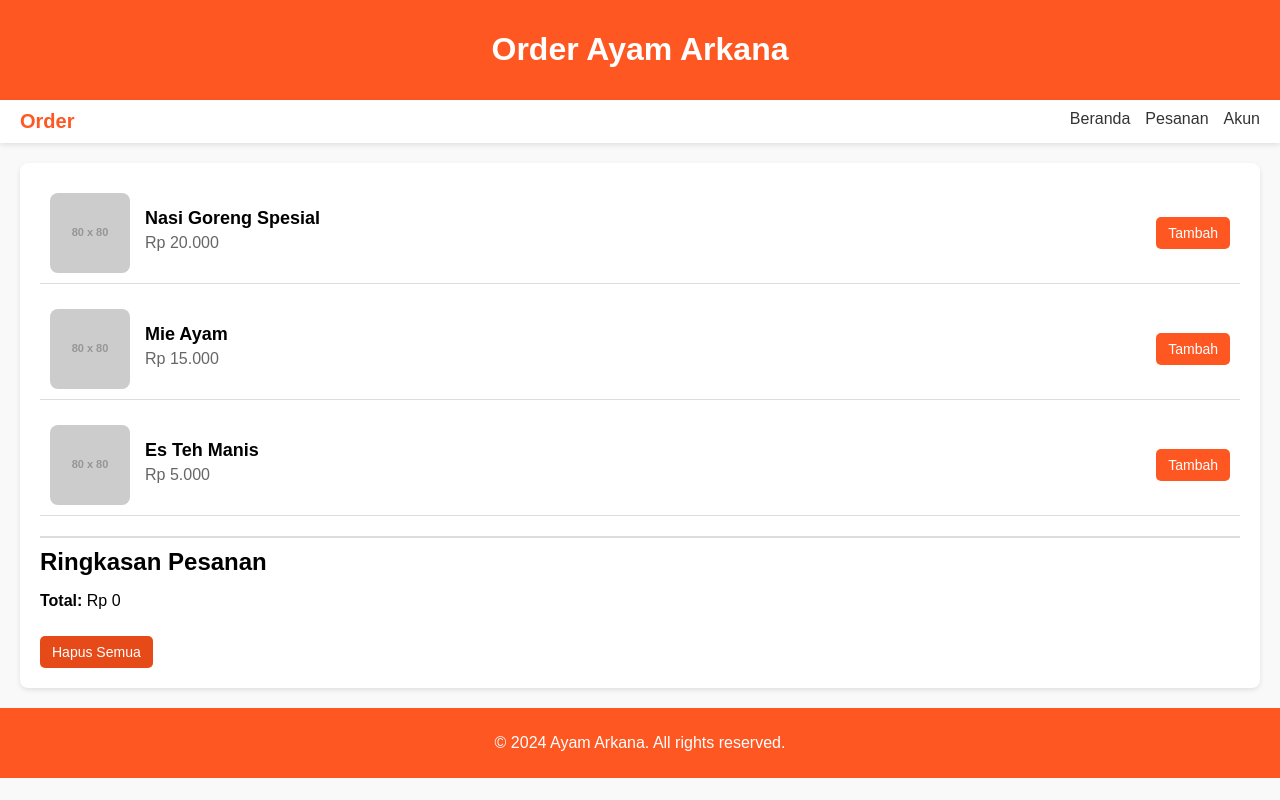
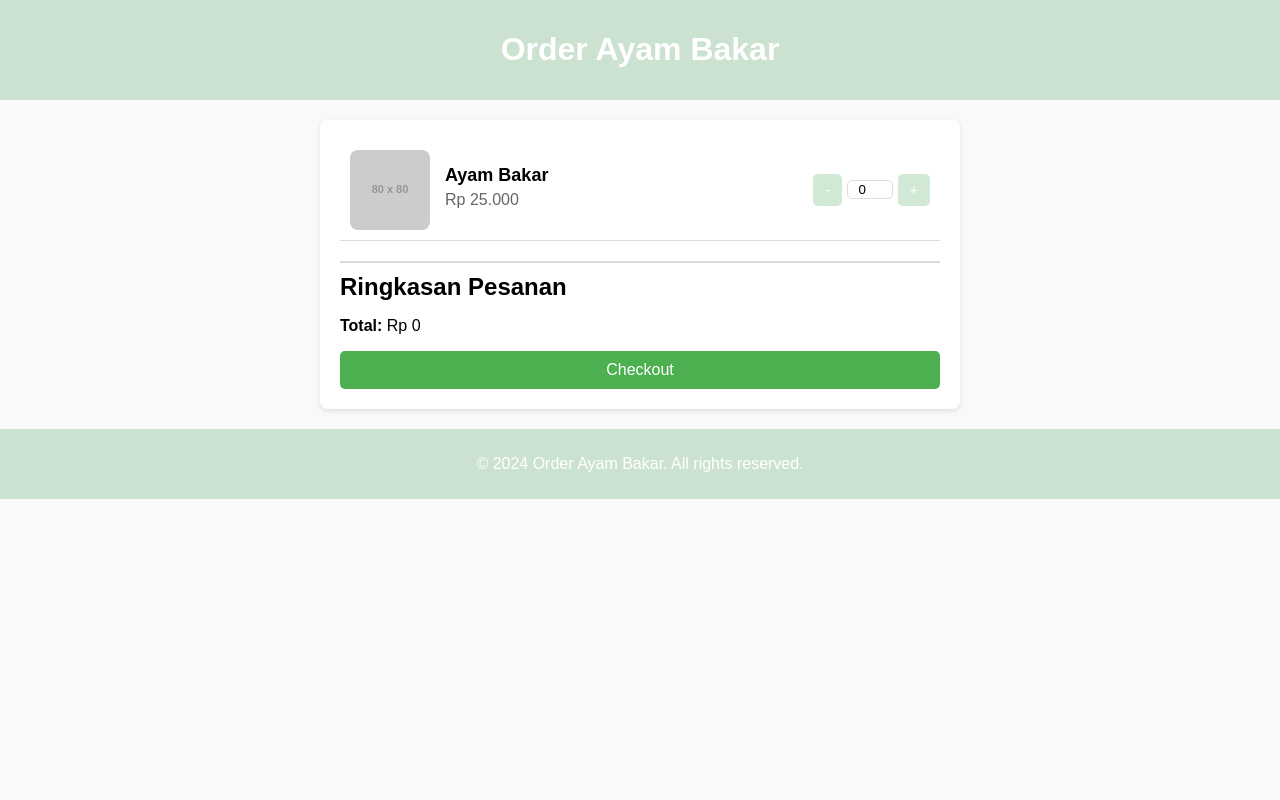
Before and after one commit to ayambakarpenyetarkana/ayambakarpenyetarkana.github.io, a plain HTML site: page html/order.html in a window 1280 px wide. Drawn offline with Linux system fonts and the light colour scheme; files that its build step writes are made by us from their sources; placeholder pictures from the web are drawn by us.

Commit message:
Add & Delete

```diff
--- a/html/order.html
+++ b/html/order.html
@@ -3,8 +3,7 @@
 <head>
     <meta charset="UTF-8">
     <meta name="viewport" content="width=device-width, initial-scale=1.0">
-    <title>Order - Ayam Arkana</title>
-    <link rel="stylesheet" href="order.css">
+    <title>Order Ayam Bakar</title>
     <style>
         body {
             font-family: Arial, sans-serif;
@@ -13,40 +12,13 @@
             background-color: #f9f9f9;
         }
         header {
-            background-color: #ff5722;
+            background-color: rgba(0, 125, 23, 0.179);
             color: white;
             padding: 10px 20px;
             text-align: center;
         }
-        nav {
-            display: flex;
-            justify-content: space-between;
-            padding: 10px 20px;
-            background-color: #fff;
-            box-shadow: 0 2px 5px rgba(0, 0, 0, 0.1);
-            position: sticky;
-            top: 0;
-            z-index: 10;
-        }
-        nav .logo {
-            font-size: 20px;
-            font-weight: bold;
-            color: #ff5722;
-        }
-        nav .nav-links {
-            display: flex;
-            gap: 15px;
-        }
-        nav .nav-links a {
-            text-decoration: none;
-            color: #333;
-            font-size: 16px;
-        }
-        nav .nav-links a:hover {
-            color: #ff5722;
-        }
         .container {
-            max-width: 1200px;
+            max-width: 600px;
             margin: 20px auto;
             background: white;
             box-shadow: 0 2px 5px rgba(0, 0, 0, 0.1);
@@ -83,7 +55,7 @@
             align-items: center;
         }
         .menu-actions button {
-            background-color: #ff5722;
+            background-color: rgba(0, 125, 23, 0.179);
             color: white;
             border: none;
             padding: 8px 12px;
@@ -92,7 +64,14 @@
             font-size: 14px;
         }
         .menu-actions button:hover {
-            background-color: #e64a19;
+            background-color: rgba(0, 125, 23, 0.179);
+        }
+        .menu-actions input {
+            width: 40px;
+            text-align: center;
+            margin: 0 5px;
+            border: 1px solid #ddd;
+            border-radius: 5px;
         }
         .order-summary {
             margin-top: 20px;
@@ -109,21 +88,24 @@
         .order-summary ul li {
             margin-bottom: 5px;
         }
-        .clear-order {
-            margin-top: 10px;
-            background-color: #e64a19;
+        .checkout-button {
+            display: block;
+            width: 100%;
+            background-color: #4caf50;
             color: white;
             border: none;
-            padding: 8px 12px;
+            padding: 10px;
+            text-align: center;
+            font-size: 16px;
             border-radius: 5px;
             cursor: pointer;
-            font-size: 14px;
+            margin-top: 10px;
         }
-        .clear-order:hover {
-            background-color: #d84315;
+        .checkout-button:hover {
+            background-color: #45a049;
         }
         footer {
-            background-color: #ff5722;
+            background-color: rgba(0, 125, 23, 0.179);
             color: white;
             text-align: center;
             padding: 10px;
@@ -133,45 +115,19 @@
 </head>
 <body>
     <header>
-        <h1>Order Ayam Arkana</h1>
+        <h1>Order Ayam Bakar</h1>
     </header>
-    <nav>
-        <div class="logo">Order</div>
-        <div class="nav-links">
-            <a href="#">Beranda</a>
-            <a href="#">Pesanan</a>
-            <a href="#">Akun</a>
-        </div>
-    </nav>
     <div class="container">
         <div class="menu-item">
-            <img src="https://via.placeholder.com/80" alt="Menu Item">
+            <img src="https://via.placeholder.com/80" alt="Ayam Bakar">
             <div class="menu-details">
-                <h3>Nasi Goreng Spesial</h3>
-                <p>Rp 20.000</p>
+                <h3>Ayam Bakar</h3>
+                <p>Rp 25.000</p>
             </div>
             <div class="menu-actions">
-                <button onclick="addToOrder('Nasi Goreng Spesial', 20000)">Tambah</button>
-            </div>
-        </div>
-        <div class="menu-item">
-            <img src="https://via.placeholder.com/80" alt="Menu Item">
-            <div class="menu-details">
-                <h3>Mie Ayam</h3>
-                <p>Rp 15.000</p>
-            </div>
-            <div class="menu-actions">
-                <button onclick="addToOrder('Mie Ayam', 15000)">Tambah</button>
-            </div>
-        </div>
-        <div class="menu-item">
-            <img src="https://via.placeholder.com/80" alt="Menu Item">
-            <div class="menu-details">
-                <h3>Es Teh Manis</h3>
-                <p>Rp 5.000</p>
-            </div>
-            <div class="menu-actions">
-                <button onclick="addToOrder('Es Teh Manis', 5000)">Tambah</button>
+                <button onclick="updateCart('Ayam Bakar', 25000, -1)">-</button>
+                <input type="number" id="AyamBakarQty" value="0" readonly>
+                <button onclick="updateCart('Ayam Bakar', 25000, 1)">+</button>
             </div>
         </div>
 
@@ -179,18 +135,27 @@
             <h2>Ringkasan Pesanan</h2>
             <ul id="order-list"></ul>
             <p><strong>Total:</strong> Rp <span id="total-price">0</span></p>
-              <button class="clear-order" onclick="clearOrder()">Hapus Semua</button>
+            <button class="checkout-button" onclick="checkout()">Checkout</button>
         </div>
     </div>
     <footer>
-        <p>&copy; 2024 Ayam Arkana. All rights reserved.</p>
+        <p>&copy; 2024 Order Ayam Bakar. All rights reserved.</p>
     </footer>
 
     <script>
-        let order = [];
+        let cart = {};
 
-        function addToOrder(itemName, itemPrice) {
-            order.push({ name: itemName, price: itemPrice });
+        function updateCart(itemName, itemPrice, qtyChange) {
+            if (!cart[itemName]) {
+                cart[itemName] = { price: itemPrice, quantity: 0 };
+            }
+            cart[itemName].quantity += qtyChange;
+
+            if (cart[itemName].quantity < 0) {
+                cart[itemName].quantity = 0;
+            }
+
+            document.getElementById(`${itemName.replace(/\s+/g, '')}Qty`).value = cart[itemName].quantity;
             updateOrderSummary();
         }
 
@@ -200,19 +165,35 @@
 
             orderList.innerHTML = '';
             let total = 0;
-            order.forEach(item => {
-                const li = document.createElement('li');
-                li.textContent = `${item.name} - Rp ${item.price}`;
-                orderList.appendChild(li);
-                total += item.price;
+
+            Object.keys(cart).forEach(item => {
+                if (cart[item].quantity > 0) {
+                    const li = document.createElement('li');
+                    li.textContent = `${item} x${cart[item].quantity} - Rp ${cart[item].price * cart[item].quantity}`;
+                    orderList.appendChild(li);
+                    total += cart[item].price * cart[item].quantity;
+                }
             });
 
             totalPrice.textContent = total;
         }
 
-        function clearOrder() {
-            order = [];
-            updateOrderSummary();
+        //order//
+        function checkout() {
+            let message = "Halo, saya ingin memesan:\n";
+            let total = 0;
+
+            Object.keys(cart).forEach(item => {
+                if (cart[item].quantity > 0) {
+                    message += `- ${item} x${cart[item].quantity} = Rp ${cart[item].price * cart[item].quantity}\n`;
+                    total += cart[item].price * cart[item].quantity;
+                }
+            });
+
+            message += `\nTotal: Rp ${total}`;
+
+            const whatsappURL = `https://wa.me/+6287821338730?text=${encodeURIComponent(message)}`;
+            window.open(whatsappURL, '_blank');
         }
     </script>
 </body>
--- a/order.css
+++ /dev/null
@@ -1,123 +0,0 @@
-        body {
-            font-family: Arial, sans-serif;
-            margin: 0;
-            padding: 0;
-            background-color: #f9f9f9;
-        }
-        header {
-            background-color: #ff5722;
-            color: white;
-            padding: 10px 20px;
-            text-align: center;
-        }
-        nav {
-            display: flex;
-            justify-content: space-between;
-            padding: 10px 20px;
-            background-color: #fff;
-            box-shadow: 0 2px 5px rgba(0, 0, 0, 0.1);
-            position: sticky;
-            top: 0;
-            z-index: 10;
-        }
-        nav .logo {
-            font-size: 20px;
-            font-weight: bold;
-            color: #ff5722;
-        }
-        nav .nav-links {
-            display: flex;
-            gap: 15px;
-        }
-        nav .nav-links a {
-            text-decoration: none;
-            color: #333;
-            font-size: 16px;
-        }
-        nav .nav-links a:hover {
-            color: #ff5722;
-        }
-        .container {
-            max-width: 1200px;
-            margin: 20px auto;
-            background: white;
-            box-shadow: 0 2px 5px rgba(0, 0, 0, 0.1);
-            padding: 20px;
-            border-radius: 8px;
-        }
-        .menu-item {
-            display: flex;
-            justify-content: space-between;
-            align-items: center;
-            margin-bottom: 15px;
-            padding: 10px;
-            border-bottom: 1px solid #ddd;
-        }
-        .menu-item img {
-            width: 80px;
-            height: 80px;
-            border-radius: 8px;
-        }
-        .menu-details {
-            flex: 1;
-            margin-left: 15px;
-        }
-        .menu-details h3 {
-            margin: 0;
-            font-size: 18px;
-        }
-        .menu-details p {
-            margin: 5px 0;
-            color: #666;
-        }
-        .menu-actions {
-            display: flex;
-            align-items: center;
-        }
-        .menu-actions button {
-            background-color: #ff5722;
-            color: white;
-            border: none;
-            padding: 8px 12px;
-            border-radius: 5px;
-            cursor: pointer;
-            font-size: 14px;
-        }
-        .menu-actions button:hover {
-            background-color: #e64a19;
-        }
-        .order-summary {
-            margin-top: 20px;
-            border-top: 2px solid #ddd;
-            padding-top: 10px;
-        }
-        .order-summary h2 {
-            margin: 0 0 10px 0;
-        }
-        .order-summary ul {
-            list-style: none;
-            padding: 0;
-        }
-        .order-summary ul li {
-            margin-bottom: 5px;
-        }
-        .clear-order {
-            margin-top: 10px;
-            background-color: #e64a19;
-            color: white;
-            border: none;
-            padding: 8px 12px;
-            border-radius: 5px;
-            cursor: pointer;
-            font-size: 14px;
-        }
-        .clear-order:hover {
-            background-color: #d84315;
-        }
-        footer {
-            background-color: #ff5722;
-            color: white;
-            text-align: center;
-            padding: 10px;
-            margin-top: 20px;
-        }
```
